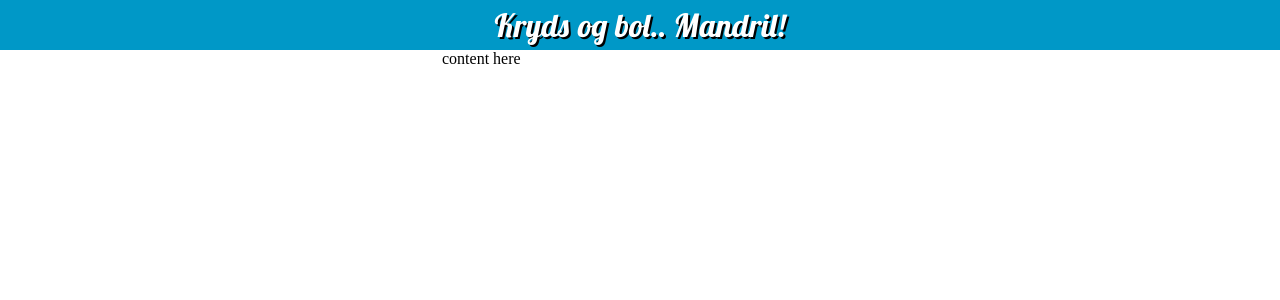
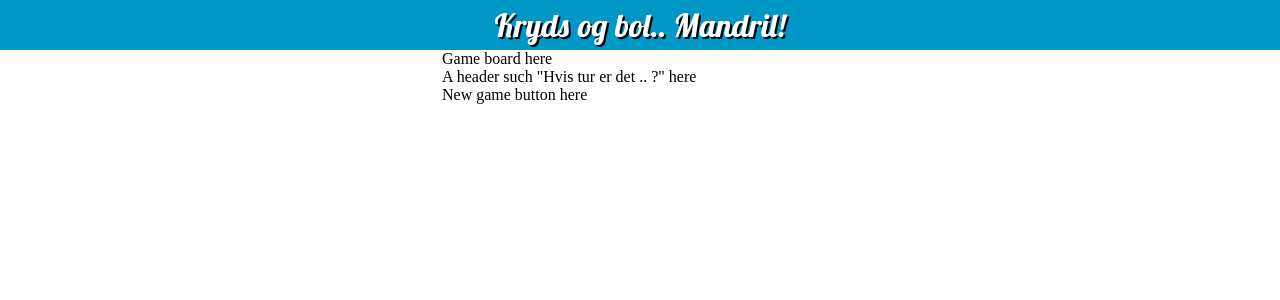
Before and after one commit to jbakchr/tic-tac-toe-mandril, a React (Vite) app: page /game in a window 1280 px wide. Shown: the top 300 px of the page. Built offline with nearby package versions, Linux system fonts and the light colour scheme.

Commit message:
Added placeholder text for components to come

```diff
--- a/src/pages/GamePage.jsx
+++ b/src/pages/GamePage.jsx
@@ -10,7 +10,9 @@ export const GamePage = () => {
       <Navbar />
       <MainContent>
         <Container maxWidth="xs">
-          <p>content here</p>
+          <p>Game board here</p>
+          <p>A header such "Hvis tur er det .. ?" here</p>
+          <p>New game button here</p>
         </Container>
       </MainContent>
     </MainLayout>
```
